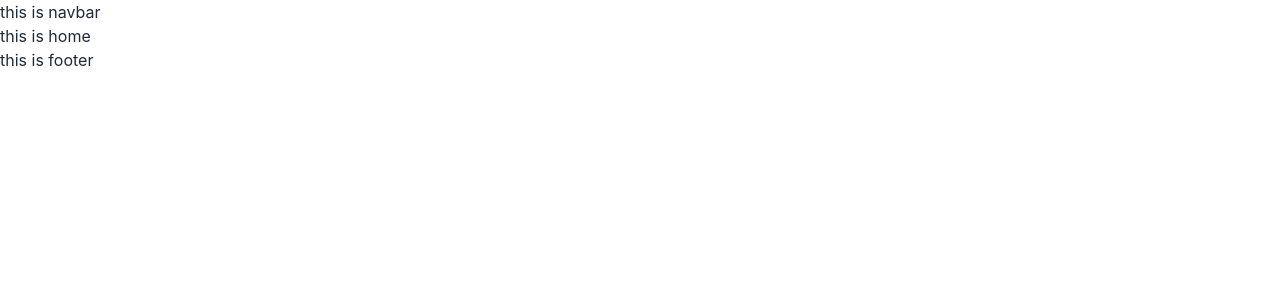
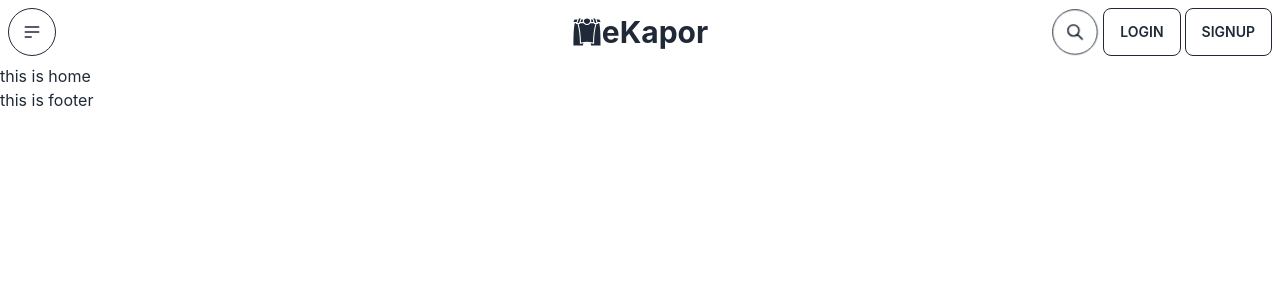
Before and after one commit to NabilNewaz/eKapor, a React (Create React App) app: page / in a window 1280 px wide. Shown: the top 300 px of the page. Built offline with nearby package versions, Linux system fonts and the light colour scheme.

Commit message:
navbar fontend added

```diff
--- a/package.json
+++ b/package.json
@@ -9,6 +9,7 @@
     "daisyui": "^2.41.0",
     "react": "^18.2.0",
     "react-dom": "^18.2.0",
+    "react-icons": "^4.6.0",
     "react-router-dom": "^6.4.3",
     "react-scripts": "5.0.1",
     "web-vitals": "^2.1.4"
--- a/src/App.js
+++ b/src/App.js
@@ -4,7 +4,7 @@ import router from './Routes/Routes';
 
 function App() {
   return (
-    <div>
+    <div className='max-w-screen-2xl mx-auto'>
       <RouterProvider router={router}></RouterProvider>
     </div>
   );
--- a/src/Pages/Shared/Navbar/Navbar.js
+++ b/src/Pages/Shared/Navbar/Navbar.js
@@ -1,9 +1,58 @@
 import React from 'react';
+import { Link } from 'react-router-dom';
+import { GiLoincloth } from "react-icons/gi";
 
 const Navbar = () => {
     return (
         <div>
-            <p>this is navbar</p>
+            <div className="navbar bg-base-100">
+                <div className="navbar-start">
+                    <div className="dropdown">
+                        <label tabIndex={0} className="btn btn-outline btn-circle">
+                            <svg xmlns="http://www.w3.org/2000/svg" className="h-5 w-5" fill="none" viewBox="0 0 24 24" stroke="currentColor"><path strokeLinecap="round" strokeLinejoin="round" strokeWidth="2" d="M4 6h16M4 12h16M4 18h7" /></svg>
+                        </label>
+                        <ul tabIndex={0} className="menu menu-compact dropdown-content mt-3 p-2 shadow bg-base-100 rounded-box w-52">
+                            <li><Link to='/'>Homepage</Link></li>
+                            <li><Link to='/'>Portfolio</Link></li>
+                            <li><Link to='/'>About</Link></li>
+                        </ul>
+                    </div>
+                    <Link to='/' className="ml-1 text-2xl md:hidden font-bold flex items-center normal-case"><GiLoincloth />eKapor</Link>
+                </div>
+                <div className="navbar-center hidden md:block">
+                    <Link to='/' className="font-bold text-3xl flex items-center normal-case"><GiLoincloth />eKapor</Link>
+                </div>
+                <div className="navbar-end">
+                    <button className="btn btn-outline mr-1 btn-circle hidden md:flex">
+                        <svg xmlns="http://www.w3.org/2000/svg" className="h-5 w-5" fill="none" viewBox="0 0 24 24" stroke="currentColor"><path strokeLinecap="round" strokeLinejoin="round" strokeWidth="2" d="M21 21l-6-6m2-5a7 7 0 11-14 0 7 7 0 0114 0z" /></svg>
+                    </button>
+                    <div className="dropdown dropdown-end hidden">
+                        <label tabIndex={0} className="btn btn-ghost btn-circle avatar">
+                            <div className="w-10 rounded-full">
+                                <img src="https://placeimg.com/80/80/people" />
+                            </div>
+                        </label>
+                        <ul tabIndex={0} className="menu menu-compact dropdown-content mt-3 p-2 shadow bg-base-100 rounded-box w-52">
+                            <li>
+                                <a className="justify-between">
+                                    Profile
+                                    <span className="badge">New</span>
+                                </a>
+                            </li>
+                            <li><a>Settings</a></li>
+                            <li><a>Logout</a></li>
+                        </ul>
+                    </div>
+                    <div className='flex'>
+                        <div>
+                            <Link to='/login' className="btn btn-outline">Login</Link>
+                        </div>
+                        <div className='ml-1'>
+                            <Link className="btn btn-outline">SignUP</Link>
+                        </div>
+                    </div>
+                </div>
+            </div>
         </div>
     );
 };
```
Also changed, not shown: 1 other file (tests, documents, lock files or other folders).
